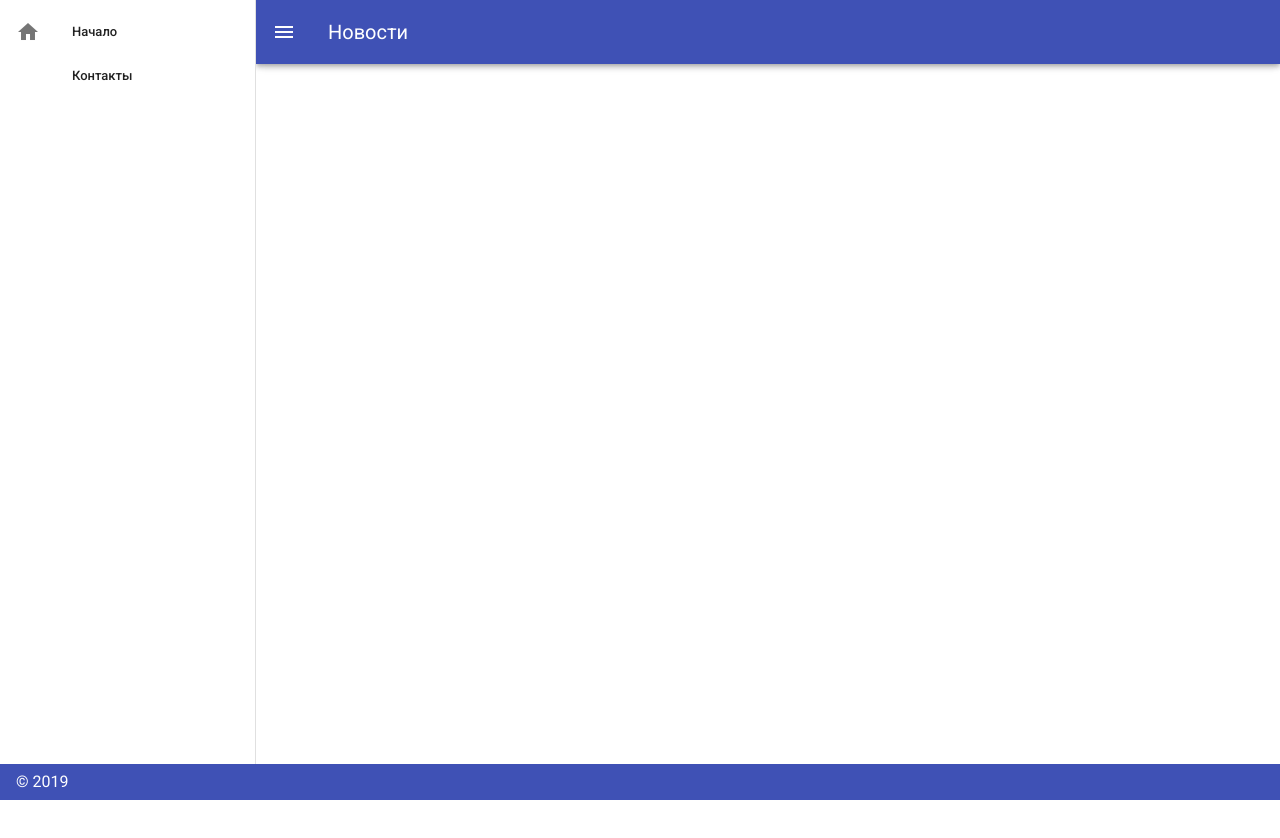
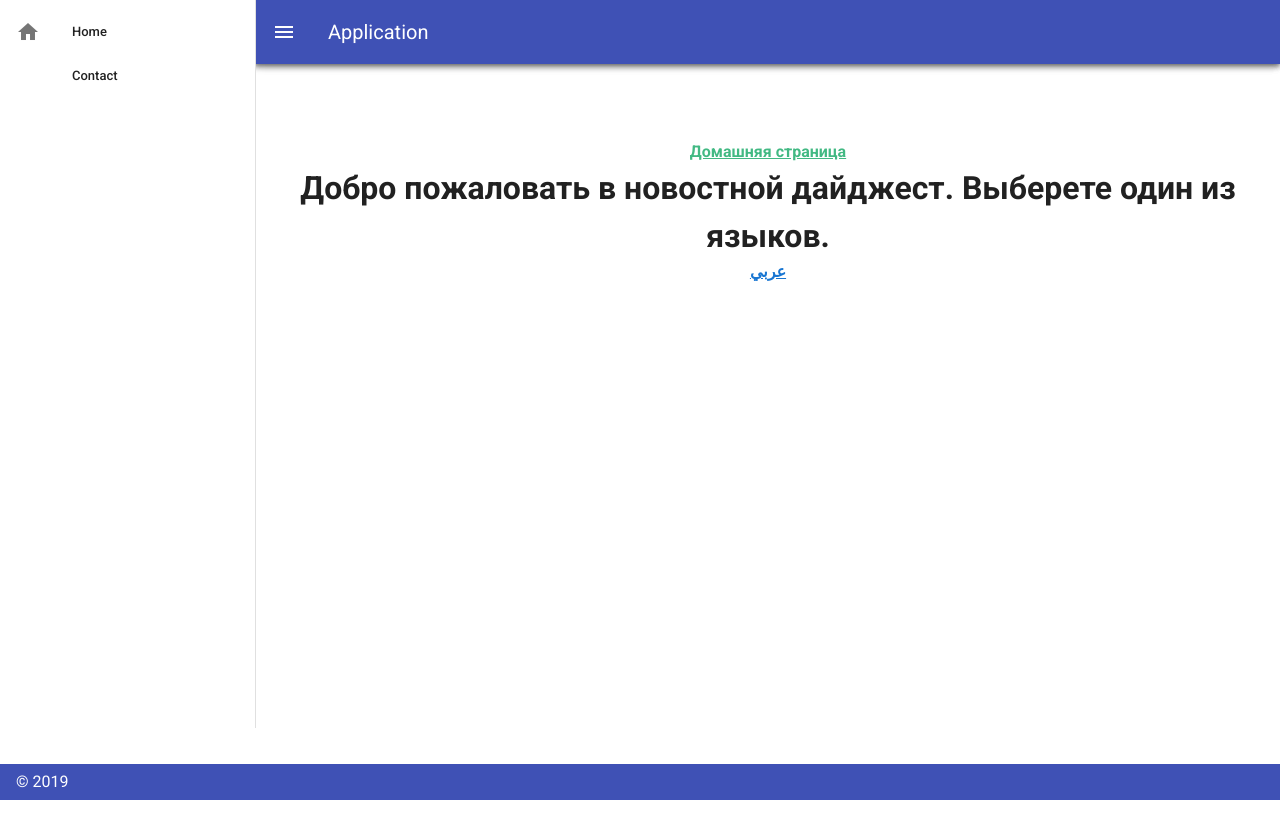
Before and after one commit to Sanitaravel/news_vue-router, a Vue app: page / in a window 1280 px wide. Shown: the top 838 px of the page. Before the commit the page ends 800 px from the top, so only its background shows below. Built offline with nearby package versions, Linux system fonts and the light colour scheme.

Commit message:
Update App.vue

```diff
--- a/src/App.vue
+++ b/src/App.vue
@@ -1,50 +1,33 @@
 <template>
-<div class="home">
-    <v-app id="inspire">
-    <v-navigation-drawer
-      v-model="drawer"
-      app
-    >
-      <v-list dense>
-        <v-list-item link>
-          <v-list-item-action>
-            <v-icon>mdi-home</v-icon>
-          </v-list-item-action>
-          <v-list-item-content>
-            <v-list-item-title>Начало</v-list-item-title>
-          </v-list-item-content>
-        </v-list-item>
-        <v-list-item link>
-          <v-list-item-action>
-            <v-icon>mdi-contact-mail</v-icon>
-          </v-list-item-action>
-          <v-list-item-content>
-            <v-list-item-title>Контакты</v-list-item-title>
-          </v-list-item-content>
-        </v-list-item>
-      </v-list>
-    </v-navigation-drawer>
+    <v-app id="nav">
+      <v-app-bar
+        color="deep-purple accent-4"
+        dark
+      >
+        <v-app-bar-nav-icon></v-app-bar-nav-icon>
 
-    <v-app-bar
-      app
-      color="indigo"
-      dark
-    >
-      <v-app-bar-nav-icon @click.stop="drawer = !drawer" />
-      <v-toolbar-title>Новости</v-toolbar-title>
-    </v-app-bar>
+        <v-toolbar-title>Новости</v-toolbar-title>
+
+        <v-spacer></v-spacer>
+
+        <v-btn icon>
+          <v-icon>mdi-heart</v-icon>
+        </v-btn>
+
+        <v-btn icon>
+          <v-icon>mdi-magnify</v-icon>
+        </v-btn>
+      </v-app-bar>
 
     <v-content>
       <v-container
-        class="fill-height"
-        fluid
+      class="text-center"
       >
-        <v-row
-          align="center"
-          justify="center"
-        >
-        </v-row>
+        <router-link to='/'>Домашняя страница</router-link>
+        <h1>Добро пожаловать в новостной дайджест. Выберете один из языков.</h1>
+        <router-link to='/arabic'>عربي</router-link>
       </v-container>
+      <router-view/>
     </v-content>
     <v-footer
       color="indigo"
@@ -53,7 +36,6 @@
       <span class="white--text">&copy; 2019</span>
     </v-footer>
   </v-app>
-</div>
 </template>
 
 <style lang="scss">
@@ -62,15 +44,12 @@
   -webkit-font-smoothing: antialiased;
   -moz-osx-font-smoothing: grayscale;
   text-align: center;
-  color: #2c3e50;
 }
 
 #nav {
-  padding: 30px;
 
   a {
     font-weight: bold;
-    color: #2c3e50;
 
     &.router-link-exact-active {
       color: #42b983;
```
